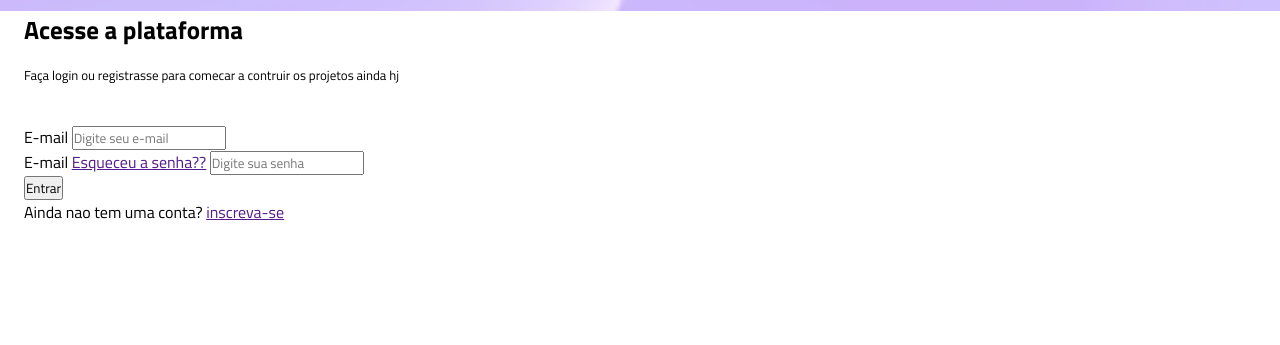
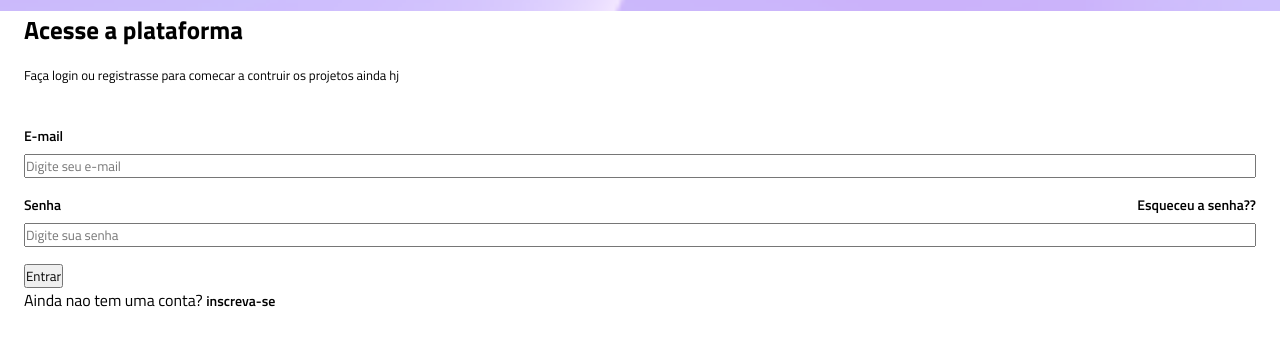
Before and after one commit to aquinobr2023/Projeto-vertigo, a plain HTML site: page index.html in a window 1280 px wide. Shown: the part 123-468 px from the top of the page. Drawn offline with Linux system fonts and the light colour scheme.

Commit message:
estilização dos label e das ancoras da secçã de login

```diff
--- a/index.html
+++ b/index.html
@@ -28,8 +28,10 @@
                     <input type="email" placeholder="Digite seu e-mail" id="email">
                 </div>
                 <div class="input-box">
-                    <label for="email">E-mail</label>
+                    <div>
+                    <label for="senha">Senha</label>
                     <a href="">Esqueceu a senha??</a>
+                    </div>
                     <input type="password" placeholder="Digite sua senha" id="senha">
                 </div>
 
--- a/style.css
+++ b/style.css
@@ -5,6 +5,12 @@ padding: 0;
 box-sizing: border-box;
 font-family: 'Titillium Web',
 sans-serif;
+}
+
+.root {
+    --gray-800: #1e293b;
+    --gray-600: #475569;
+    --purple: #7c3aed;
 }
 
 header {
@@ -32,3 +38,31 @@ main {
     font-size: 0.8125rem;
     color: var(--gray-600);
 }
+
+.input-box {
+    display: flex;
+    flex-direction: column;
+    gap: 0.5rem;
+    margin-bottom: 1rem;
+}
+.input-box div {
+    display: flex;
+    justify-content: space-between;
+    align-items: center;
+    }
+.login label {
+    font-size: 0.875rem;
+    color: var(--gray-800);
+    font-weight: 600;
+}
+.login a{
+    color: var(--purple);
+    text-decoration: none;
+    font-size: 0.875rem;
+    font-weight: 600;
+
+}
+.login a:hover{
+    text-decoration: underline;
+
+}
```
